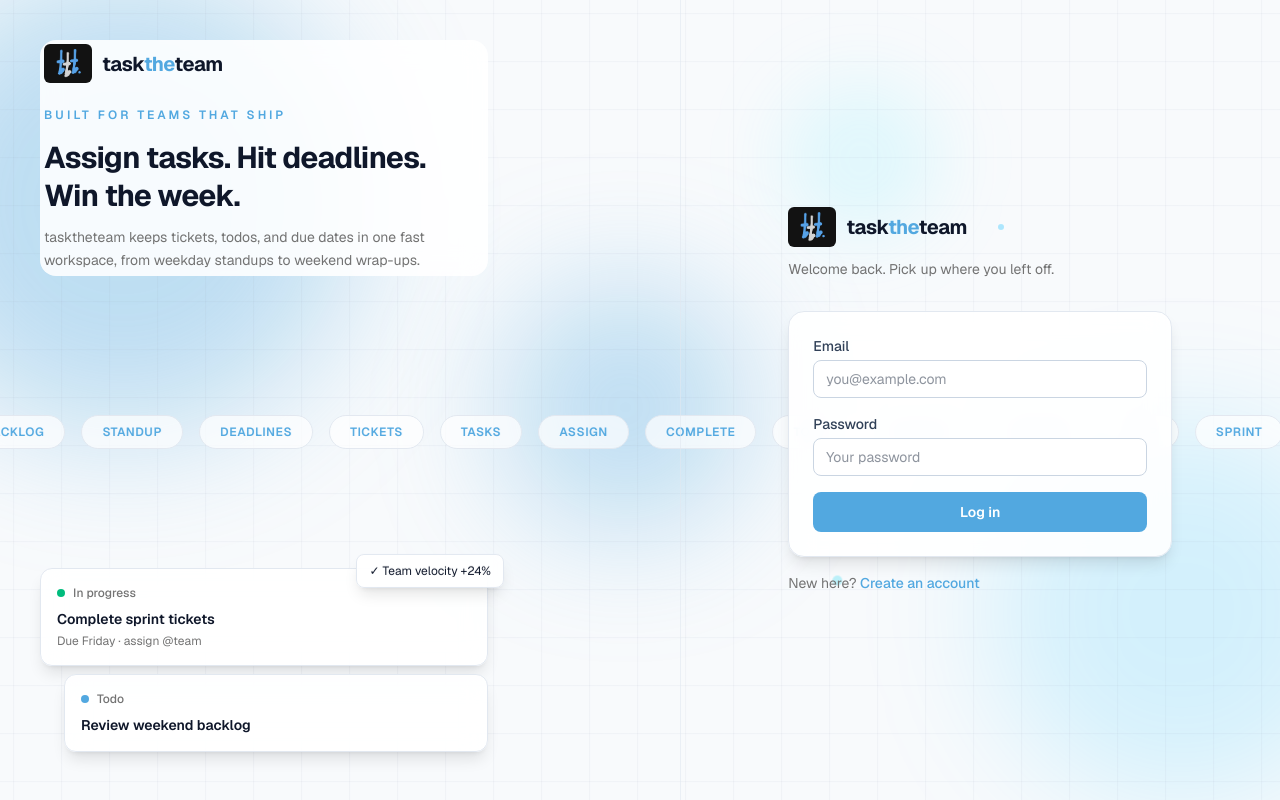
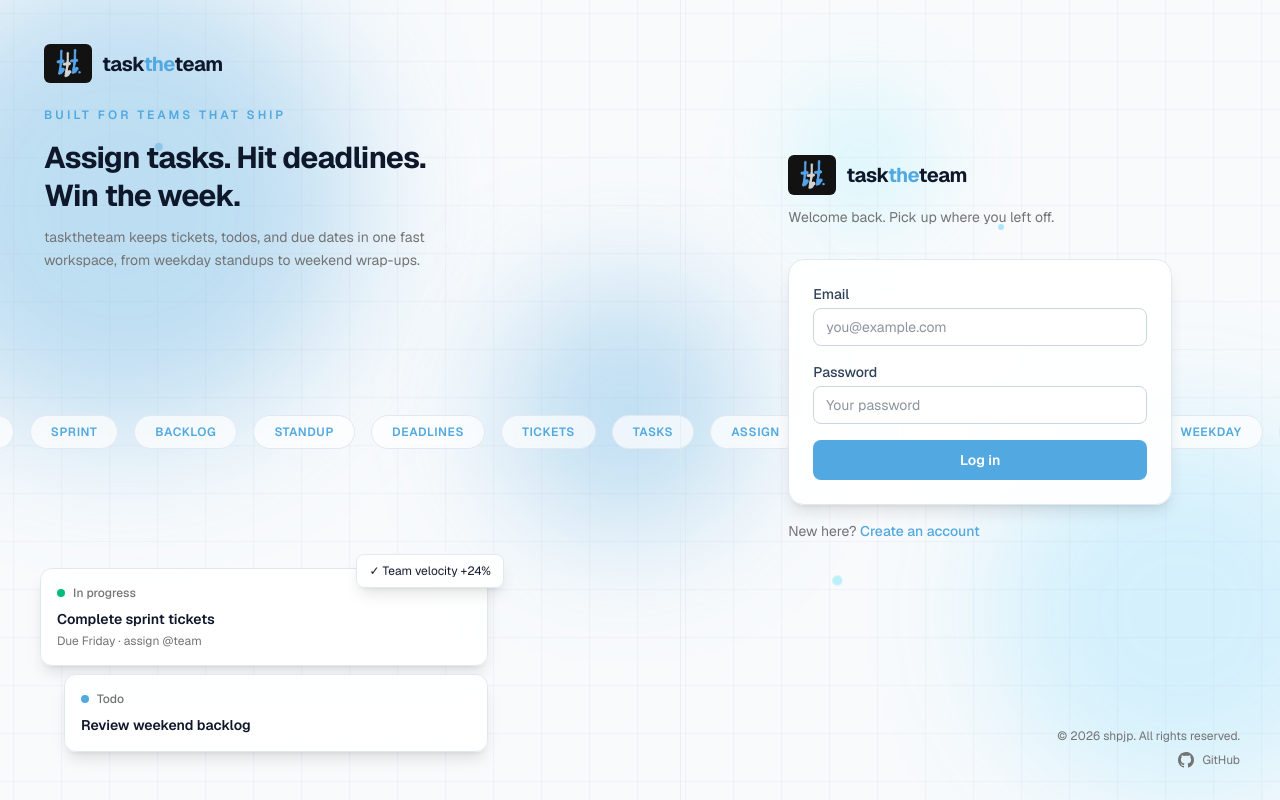
Before and after one commit to shpjp/task-manager-api, a Next.js app in the folder frontend/: page /login in a window 1280 px wide. Built offline with nearby package versions, Linux system fonts and the light colour scheme; no server answers.

Commit message:
feat: improve auth page with faster marquee and GitHub footer link

```diff
--- a/frontend/components/auth-background.tsx
+++ b/frontend/components/auth-background.tsx
@@ -26,8 +26,8 @@ export function AuthBackground({ children }: { children: ReactNode }) {
 
       <div className="relative z-10 flex min-h-full flex-1 flex-col lg:flex-row">
         <aside className="relative hidden flex-1 flex-col justify-between border-r border-[var(--border)]/60 p-10 pb-8 lg:flex">
-          <div className="auth-panel-blur relative max-w-md rounded-2xl p-1">
-            <BrandLogo size="lg" />
+          <div className="relative max-w-md rounded-2xl p-1">
+            <BrandLogo size="lg" className="relative z-10" />
             <p className="mt-6 text-xs font-semibold uppercase tracking-[0.25em] text-[var(--brand)]">
               Built for teams that ship
             </p>
@@ -71,7 +71,26 @@ export function AuthBackground({ children }: { children: ReactNode }) {
           </div>
         </div>
 
-        <div className="relative z-10 flex flex-1 flex-col">{children}</div>
+        <div className="relative z-10 flex flex-1 flex-col justify-between">
+          {children}
+          <div className="flex items-end justify-end px-4 py-5 lg:px-10 lg:py-8">
+            <div className="text-right text-xs text-neutral-500 dark:text-neutral-400 space-y-2">
+              <p>© 2026 shpjp. All rights reserved.</p>
+              <a
+                href="https://github.com/shpjp/task-manager-api"
+                target="_blank"
+                rel="noopener noreferrer"
+                className="flex items-center justify-end gap-2 hover:text-[var(--brand)] transition"
+                aria-label="GitHub repository"
+              >
+                <svg className="size-4" fill="currentColor" viewBox="0 0 20 20">
+                  <path fillRule="evenodd" d="M10 0C4.477 0 0 4.484 0 10.017c0 4.425 2.865 8.18 6.839 9.49.5.092.682-.217.682-.482 0-.237-.008-.868-.013-1.703-2.782.603-3.369-1.343-3.369-1.343-.454-1.156-1.11-1.463-1.11-1.463-.908-.62.069-.608.069-.608 1.003.07 1.531 1.032 1.531 1.032.892 1.53 2.341 1.545 2.914 1.209.092-.937.349-1.546.636-1.903-2.22-.253-4.555-1.11-4.555-4.943 0-1.091.39-1.984 1.029-2.683-.103-.253-.446-1.27.098-2.647 0 0 .84-.269 2.75 1.025A9.578 9.578 0 0110 4.817c.85.004 1.705.114 2.504.336 1.909-1.294 2.747-1.025 2.747-1.025.546 1.377.203 2.394.1 2.647.64.699 1.028 1.592 1.028 2.683 0 3.842-2.339 4.687-4.566 4.935.359.309.678.919.678 1.852 0 1.336-.012 2.415-.012 2.743 0 .267.18.578.688.48C17.137 18.194 20 14.44 20 10.017 20 4.484 15.522 0 10 0z" clipRule="evenodd" />
+                </svg>
+                <span>GitHub</span>
+              </a>
+            </div>
+          </div>
+        </div>
       </div>
     </div>
   );
--- a/frontend/components/word-marquee.tsx
+++ b/frontend/components/word-marquee.tsx
@@ -29,7 +29,7 @@ export function WordMarquee({
   className = "",
 }: WordMarqueeProps) {
   const duration =
-    speed === "slow" ? "38s" : speed === "fast" ? "18s" : "26s";
+    speed === "slow" ? "20s" : speed === "fast" ? "10s" : "14s";
   const track = [...WORDS, ...WORDS];
 
   return (
```
